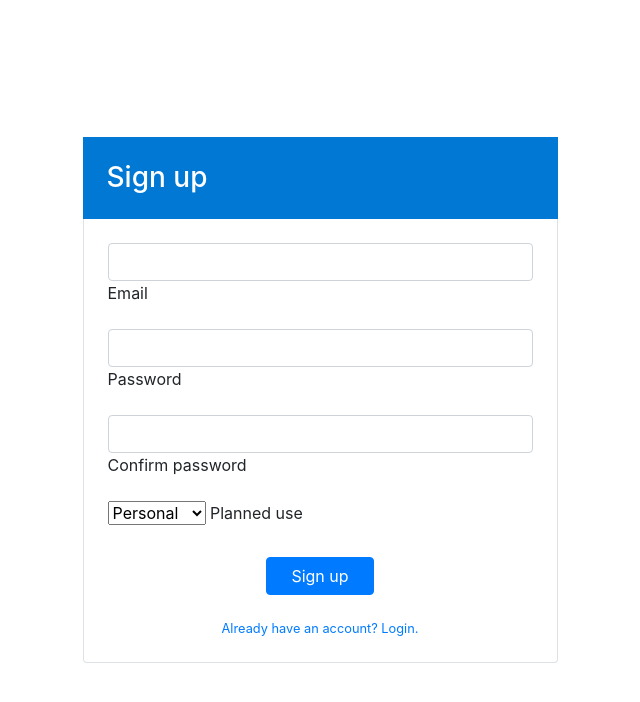
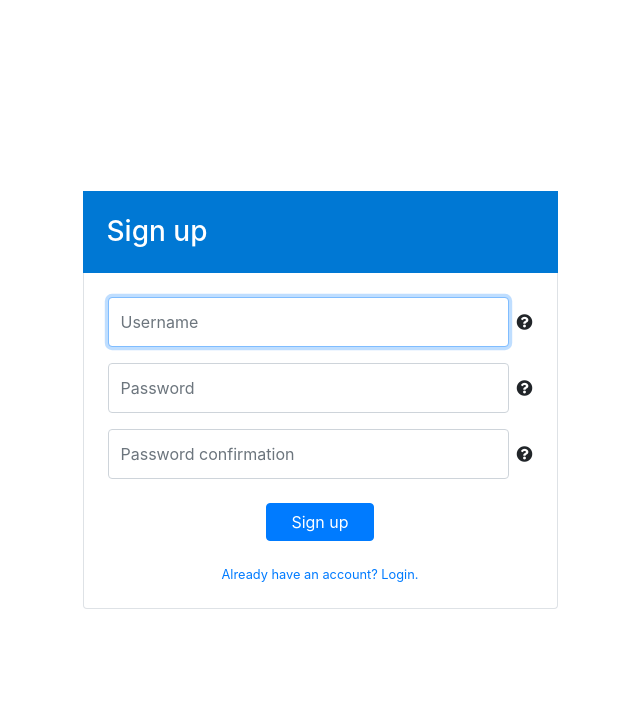
Before and after one commit to Dioben/PI18, a Django app: page /accounts/register/ in a window 1280 px wide. Shown: the top 702 px of the page, without its empty margins (320-960 px from the left). Run offline with Django 3.2, Linux system fonts and the light colour scheme; some libraries are stand-ins or nearby versions.

Commit message:
Signup + logout Auth inputs have been properly styled Using default django accounts, in other words, using usernames instead of emails and no planned used select in signup

```diff
--- a/server/NeuralNetTracker/urls.py
+++ b/server/NeuralNetTracker/urls.py
@@ -16,7 +16,9 @@ Including another URLconf
 from django.contrib import admin
 from django.urls import path
 from app import views
-from django.contrib.auth import  views as auth_views
+from django.contrib.auth import views as auth_views
+from app.forms import CustomAuthenticationForm
+
 urlpatterns = [
     path('admin/', admin.site.urls),
     path('', views.index, name="Frontpage"),
@@ -26,8 +28,8 @@ urlpatterns = [
     path('api/simulations/', views.simulations, name="Simulations"),
     path('api/simulations/<str:id>/', views.get_simulation, name="GetSimulation"),
     path('api/simulations/<str:id>/<str:command>/', views.command_simulation, name="CommandSimulation"),
-    path('accounts/register/',views.signup, name="Register"),
-    path('accounts/login/', auth_views.LoginView.as_view(template_name='login.html'), name="Login"),
+    path('accounts/register/', views.signup, name="Register"),
+    path('accounts/login/', auth_views.LoginView.as_view(template_name='login.html', authentication_form=CustomAuthenticationForm), name="Login"),
     path("accounts/logout/", auth_views.LogoutView.as_view(next_page="/"), name="Logout"),
 
 ]
--- a/server/app/forms.py
+++ b/server/app/forms.py
@@ -1,6 +1,9 @@
 from django import forms
 from django.core.exceptions import ValidationError
 from django.core.validators import MinValueValidator
+from django.contrib.auth import password_validation, forms as auth_forms
+from django.utils.translation import gettext, gettext_lazy as _
+from app.models import User
 
 
 class UploadModelFileForm(forms.Form):
@@ -26,3 +29,70 @@ class ConfSimForm(forms.Form):
         if clean_logging_interval > cleaned_data.get("max_epochs"):
             raise ValidationError("Logging interval is larger than total runtime")
         return clean_logging_interval
+
+
+class CustomAuthenticationForm(auth_forms.AuthenticationForm):
+    def __init__(self, *args, **kwargs):
+        super(CustomAuthenticationForm, self).__init__(*args, **kwargs)
+
+    username = auth_forms.UsernameField(
+        widget=forms.TextInput(
+            attrs={
+                'autofocus': True,
+                'class': 'form-control py-4',
+                'placeholder': 'Username'
+            }
+        )
+    )
+    password = forms.CharField(
+        label=_("Password"),
+        strip=False,
+        widget=forms.PasswordInput(
+            attrs={
+                'autocomplete': 'current-password',
+                'class': 'form-control py-4',
+                'placeholder': 'Password'
+            }
+        ),
+    )
+
+
+class CustomUserCreationForm(auth_forms.UserCreationForm):
+    def __init__(self, *args, **kwargs):
+        super(CustomUserCreationForm, self).__init__(*args, **kwargs)
+
+    password1 = forms.CharField(
+        label=_("Password"),
+        strip=False,
+        widget=forms.PasswordInput(
+            attrs={
+                'autocomplete': 'new-password',
+                'class': 'form-control py-4',
+                'placeholder': 'Password'
+            }
+        ),
+        help_text="\n".join(password_validation.password_validators_help_texts()),
+    )
+    password2 = forms.CharField(
+        label=_("Password confirmation"),
+        widget=forms.PasswordInput(
+            attrs={
+                'autocomplete': 'new-password',
+                'class': 'form-control py-4',
+                'placeholder': 'Password confirmation'
+            }
+        ),
+        strip=False,
+        help_text=_("Enter the same password as before, for verification."),
+    )
+
+    class Meta:
+        model = User
+        fields = ("username",)
+        field_classes = {'username': auth_forms.UsernameField}
+        widgets = {'username': forms.TextInput(
+            attrs={
+                'class': 'form-control py-4',
+                'placeholder': 'Username'
+            }
+        )}
--- a/server/app/views.py
+++ b/server/app/views.py
@@ -1,5 +1,6 @@
 import json
 
+from django.contrib import auth
 from django.shortcuts import render, redirect
 
 # Create your views here.
@@ -8,11 +9,13 @@ from django.http import HttpResponseRedirect, HttpResponse
 from django.shortcuts import render
 from django.views.decorators.csrf import csrf_exempt
 import requests
-from .forms import UploadModelFileForm, UploadDataSetFileForm, ConfSimForm
+from app.forms import UploadModelFileForm, UploadDataSetFileForm, ConfSimForm, CustomUserCreationForm
 from app.models import *
 
 
 def index(request):
+    if request.user.is_authenticated:
+        return redirect('/simulations/')
     return render(request, 'index.html')
 
 
@@ -21,7 +24,18 @@ def login(request):
 
 
 def signup(request):
-    return render(request, 'signup.html')
+    if request.method == 'POST':
+        form = CustomUserCreationForm(request.POST)
+        if form.is_valid():
+            form.save()
+            username = form.cleaned_data.get('username')
+            raw_password = form.cleaned_data.get('password1')
+            user = auth.authenticate(username=username, password=raw_password)
+            auth.login(request, user)
+            return redirect('/simulations/')
+    else:
+        form = CustomUserCreationForm()
+    return render(request, 'signup.html', {'form': form})
 
 
 def simulation_list(request):
--- a/server/templates/login.html
+++ b/server/templates/login.html
@@ -26,10 +26,10 @@
                             <input type="password" class="form-control" id="password">
                             <label for="password">Password</label>
                         </div>{% endcomment %}
-                        <div class="mb-3">
+                        <div class="form-group mb-3">
                             {{ form.username }}
                         </div>
-                        <div class="mb-3">
+                        <div class="form-group mb-3">
                             {{ form.password }}
                         </div>
                         <div class="d-flex mt-4 justify-content-center">
--- a/server/templates/signup.html
+++ b/server/templates/signup.html
@@ -15,9 +15,9 @@
                     <div class="p-4" style="background-color: #0078d4; color: white">
                         <h3 class="m-0">Sign up</h3>
                     </div>
-                    <form class="m-0 p-4 border border-top-0 rounded-bottom">
+                    <form action="." method="post" class="m-0 p-4 border border-top-0 rounded-bottom">
                         {% csrf_token %}
-                        <div class="form-floating mb-3">
+                        {% comment %}<div class="form-floating mb-3">
                             <input type="email" class="form-control" id="email">
                             <label for="email">Email</label>
                         </div>
@@ -36,13 +36,29 @@
                                 <option value="3">Business</option>
                             </select>
                             <label for="plannedUse">Planned use</label>
-                        </div>
+                        </div>{% endcomment %}
+                        {% for field in form %}
+                            <div class="form-group">
+                            <div class="d-flex">
+                                {{ field }}
+                                {% if field.help_text %}
+                                    <div class="ml-2 d-flex flex-column justify-content-center">
+                                        <a data-toggle="tooltip" title="{{ field.help_text }}"><i class="fa fa-question-circle"></i></a>
+                                    </div>
+                                {% endif %}
+                            </div>
+                            {% for error in field.errors %}
+                              <p style="color: red">{{ error }}</p>
+                            {% endfor %}
+                            </div>
+                        {% endfor %}
                         <div class="d-flex mt-4 justify-content-center">
                             <button type="submit" class="btn btn-primary px-4">Sign up</button>
                         </div>
                         <div class="d-flex mt-4 justify-content-center">
                             <a href="{% url 'Login' %}" class="link-secondary"><small>Already have an account? Login.</small></a>
                         </div>
+                        <input type="hidden" name="next" value="/simulations/">
                     </form>
                 </div>
             </div>
```
Also changed, not shown: server/templates/layout.html (+12 -1 lines).
